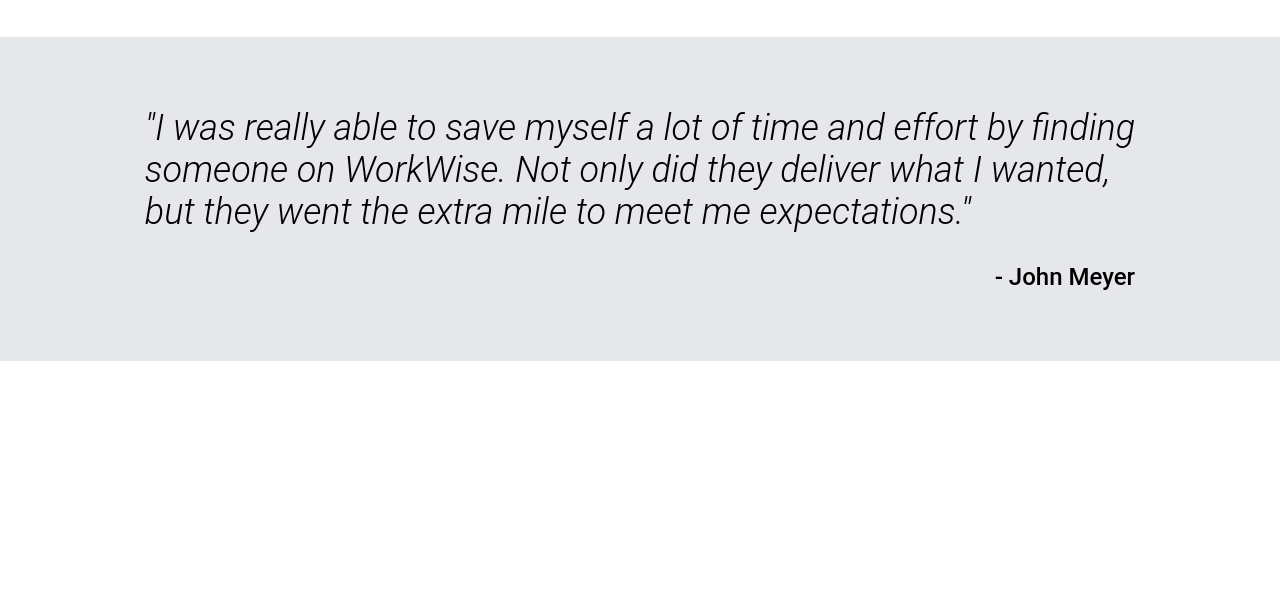
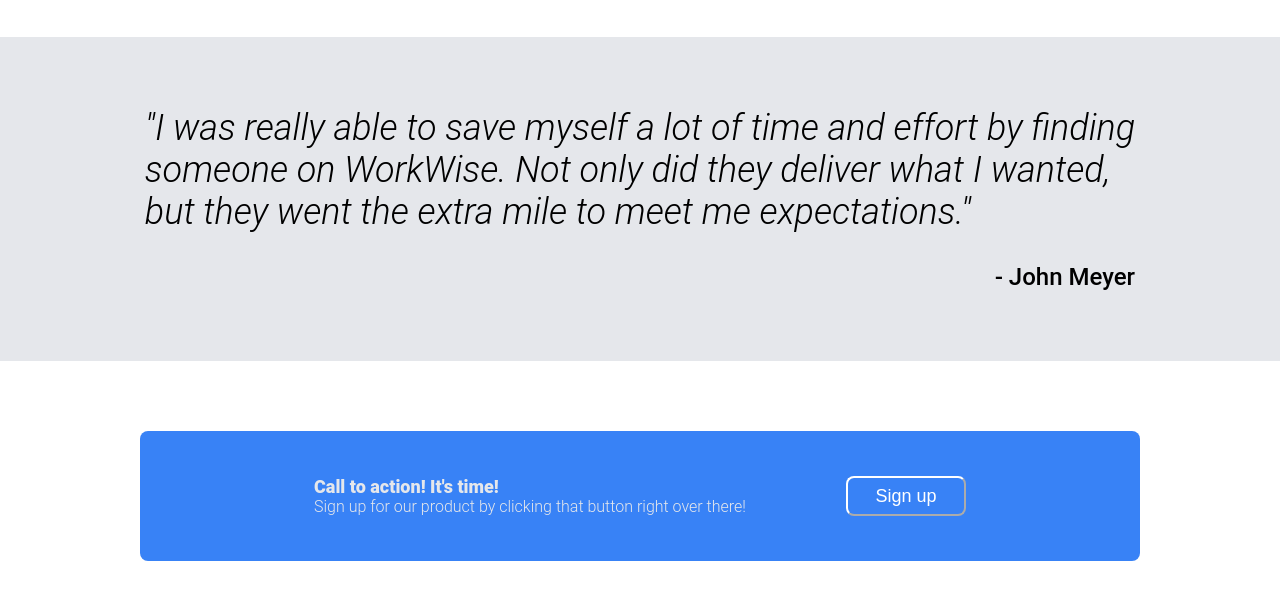
Before and after one commit to meyrenn/odin-landing-page, a plain HTML site: page index.html in a window 1280 px wide. Shown: the part 719-1318 px from the top of the page. Before the commit the page ends 1080 px from the top, so only its background shows below. Drawn offline with Linux system fonts and the light colour scheme.

Commit message:
Add blue box content

```diff
--- a/index.html
+++ b/index.html
@@ -26,7 +26,7 @@
                 <!--br is a line break-->
                 <h1 class="hero-main-text">Find the perfect <br>freelance match.</h1>
                 <p class="hero-secondary-text">Bridging freelancers and clients together.</p>
-                <button>Sign up</button>
+                <button class="button1">Sign up</button>
             </div>
 
             <img class="header-image" src="./images/laptop.png" alt="Hands typing on a laptop">
@@ -64,6 +64,19 @@
         </div>
     </div>
 
+    <div class="second-white-container">
+        <div class="blue-box">
+            <div class="blue-box-text">
+                <div class="textline1">
+                    Call to action! It's time! <br>
+                </div>
+                <div class="textline2">
+                    Sign up for our product by clicking that button right over there!
+                </div>
+            </div>
+            <button class="button2">Sign up</button>
+        </div>
+    </div>
 </body>
 
 </html>
--- a/style.css
+++ b/style.css
@@ -23,7 +23,7 @@ body {
     color: #E5E7EB;
 }
 
-button {
+.button1 {
     background-color: #3882F6;
     color: white;
     font-size: 18px;
@@ -123,3 +123,47 @@ a {
     font-weight: 500;
     font-size: 24px;
 }
+
+.blue-box {
+    background-color: #3882F6;
+    width: 1000px;
+    height: 130px;
+    border-radius: 8px;
+    display: flex;
+    justify-content: center;
+    align-items: center;
+    gap: 100px;
+}
+
+.second-white-container {
+    display: flex;
+    justify-content: center;
+    padding: 70px;
+}
+
+.button2 {
+    width: 120px;
+    height: 40px;
+    padding: 8px;
+    border-radius: 8px;
+    border-color: white;
+    background-color: #3882F6;
+    color: white;
+    font-weight: 500;
+    font-size: 18px;
+}
+
+.blue-box-text {
+    color: #E5E7EB;
+    display: flex;
+    flex-direction: column;
+}
+
+.textline1 {
+    font-weight: 900;
+    font-size: 18px;
+}
+
+.textline2 {
+    font-weight: 300;
+}
```
